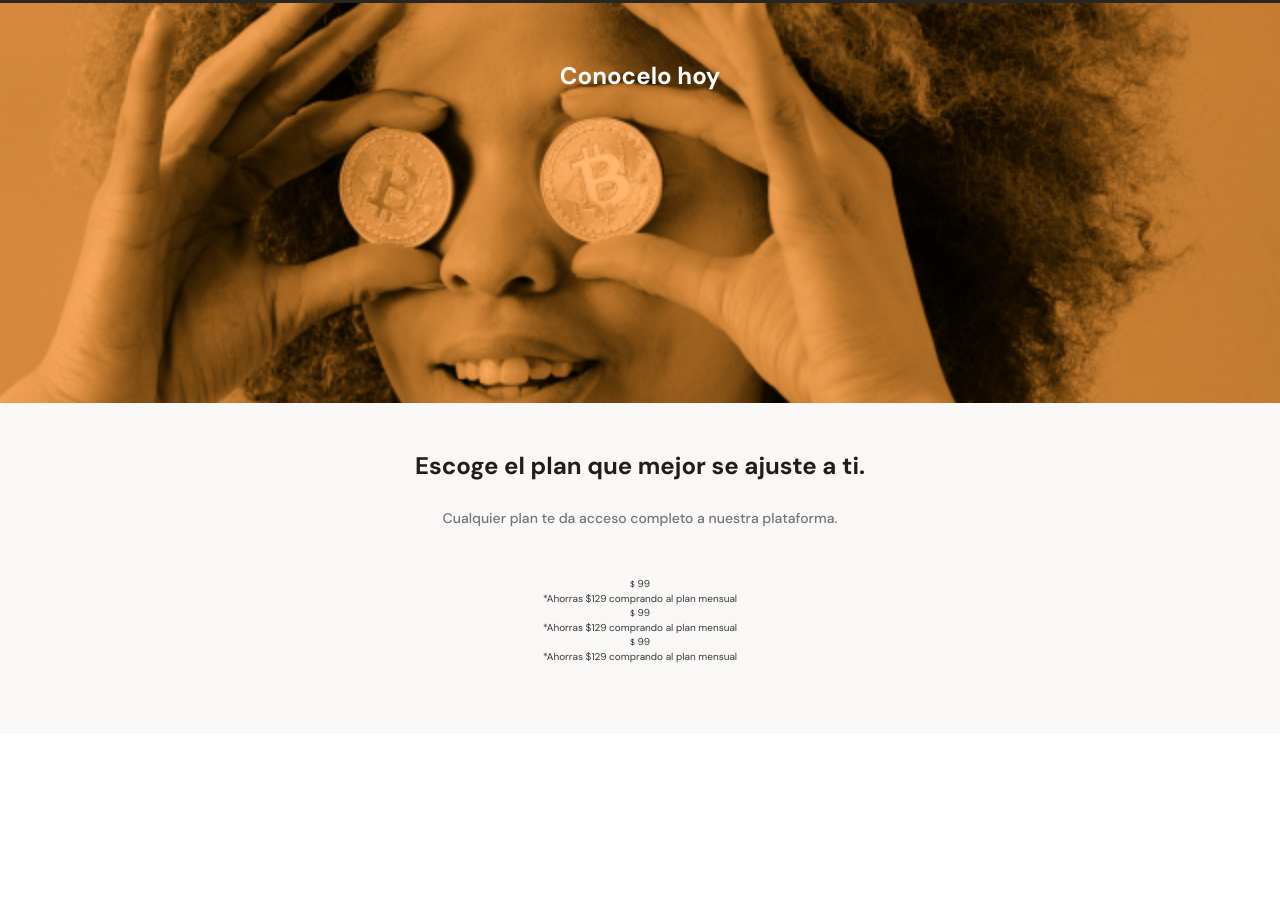
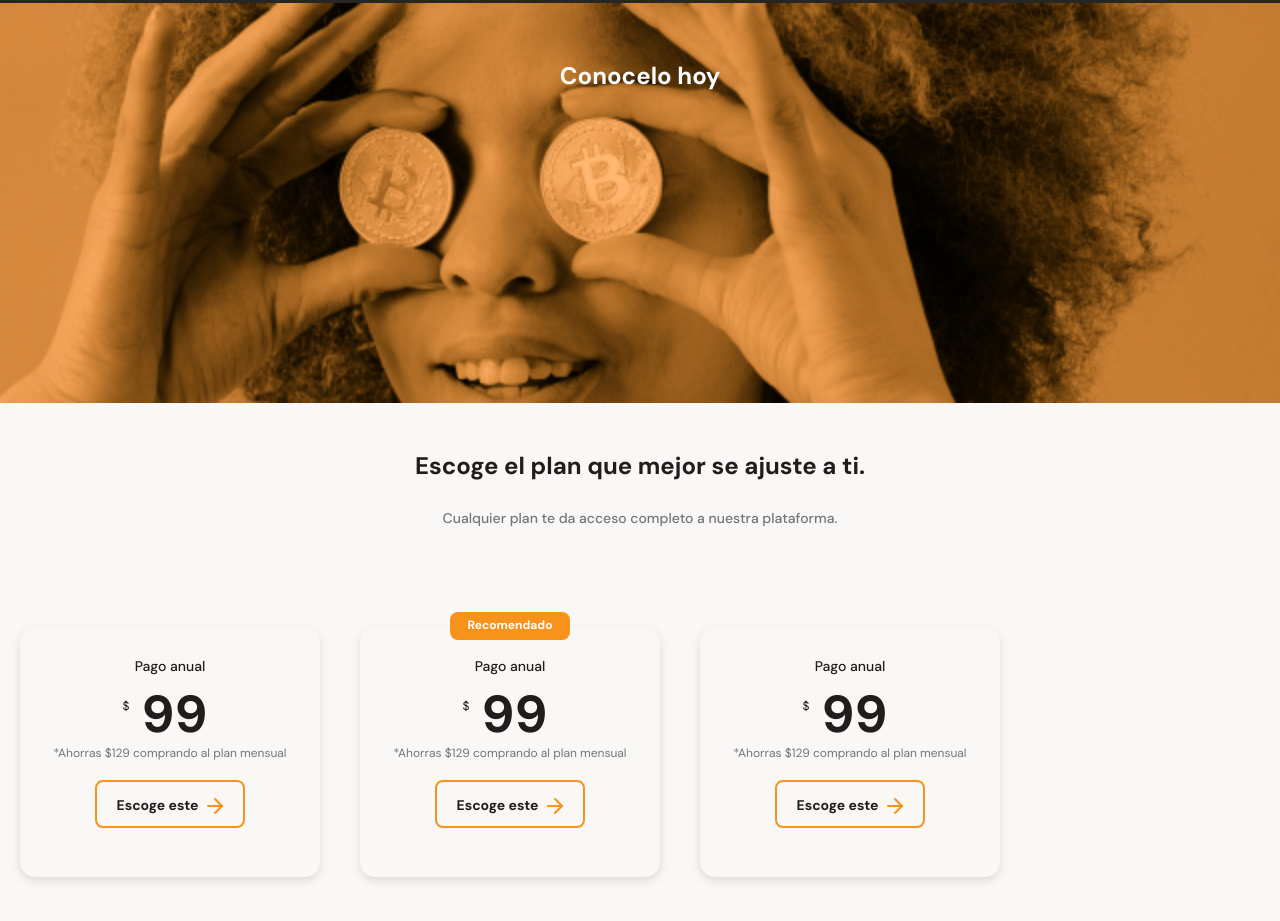
Before and after one commit to Yordyr06/Landing-Page, a plain HTML site: page index.html in a window 1280 px wide. Shown: the part 2347-3268 px from the top of the page. Before the commit the page ends 3081 px from the top, so only its background shows below. Drawn offline with Linux system fonts and the light colour scheme.

Commit message:
Terminada seccion de planes, con esto se completa todo el contenido del main

```diff
--- a/index.html
+++ b/index.html
@@ -144,29 +144,29 @@
       <section class="plans--slider-container">
         <article class="plans__cards">
           <div class="plans__cards--container">
-            <h3 class="plans__cards--tittle" ></h3>
+            <h3 class="plans__cards--tittle" >Pago anual</h3>
             <p class="plans__cards--price"><sub>$</sub> 99</p>
             <p class="plans__cards--saving">*Ahorras $129 comprando al plan mensual</p>
-            <button class="plans__cards--buttom"></button>
+            <button class="plans__cards--buttom">Escoge este<span></span></button>
           </div>
         </article>
 
         <article class="plans__cards">
-          <p class="recomended"></p>
+          <p class="recomended">Recomendado</p>
           <div class="plans__cards--container">
-            <h3 class="plans__cards--tittle" ></h3>
+            <h3 class="plans__cards--tittle" >Pago anual</h3>
             <p class="plans__cards--price"><sub>$</sub> 99</p>
-            <p class="plans__cards--savins">*Ahorras $129 comprando al plan mensual</p>
-            <button class="plans__cards--buttom"></button>
+            <p class="plans__cards--saving">*Ahorras $129 comprando al plan mensual</p>
+            <button class="plans__cards--buttom">Escoge este<span></span></button>
           </div>
         </article>
 
         <article class="plans__cards">
           <div class="plans__cards--container">
-            <h3 class="plans__cards--tittle" ></h3>
+            <h3 class="plans__cards--tittle" >Pago anual</h3>
             <p class="plans__cards--price"><sub>$</sub> 99</p>
-            <p class="plans__cards--savins">*Ahorras $129 comprando al plan mensual</p>
-            <button class="plans__cards--buttom"></button>
+            <p class="plans__cards--saving">*Ahorras $129 comprando al plan mensual</p>
+            <button class="plans__cards--buttom">Escoge este<span></span></button>
           </div>
         </article>
       </section>
--- a/style/main.css
+++ b/style/main.css
@@ -8,6 +8,7 @@
   --black: #201e1c;
 
   --light-grey: #bababa;
+  --light-grey-2: #757575;
   --grey: #808080;
 
   --off-white: #faf8f7;
@@ -133,7 +134,7 @@ html {
   font-size: 1.4rem;
   font-weight: 500;
   line-height: 1.6rem;
-  color: #757575;
+  color: var(--light-grey-2);
 }
 .section-currency,
 .section-commissions {}
@@ -204,7 +205,7 @@ html {
 .section-commissions__div--table-right {
   font-size: 1.4rem;
   font-weight: normal;
-  color: #757575;
+  color: var(--light-grey-2);
 }
 .section-currency__div--table-right .up {
   display: inline-block;
@@ -383,13 +384,81 @@ html {
   font-size: 1.4rem;
   font-weight: 500;
   line-height: 1.8rem;
-  color: #757575;
+  color: var(--light-grey-2);
 }
-.plans--slider-container {}
-.plans__cards {}
-.plans__cards .recomended {}
+.plans--slider-container {
+  display: flex;
+  height: 31.6rem;
+  overflow-x: scroll;
+  overscroll-behavior-x: contain;
+  scroll-snap-type: x proximity;
+}
+.plans__cards {
+  position: relative;
+  scroll-snap-align: center;
+  width: 70%;
+  min-width: 23rem;
+  max-width: 30rem;
+  height: 25rem;
+  margin: 5rem 2rem 0;
+  padding: 0 1.5rem;
+  border-radius: 1.5rem;
+  box-shadow: 0 0.4rem 0.8rem rgba(80, 73, 30, 0.16);
+}
+.plans__cards .recomended {
+  position: absolute;
+  width: 12rem;
+  height: 2.8rem;
+  top: -1.5rem;
+  left: calc(50% - 6rem);
+  font-size: 1.2rem;
+  font-weight: bold;
+  padding: 0.6rem;
+  background-color: var(--bitcoin-orange);
+  border-radius: 0.8rem;
+  color: var(--just-white);
+}
 .plans__cards--container {}
-.plans__cards--tittle {}
-.plans__cards--price {}
-.plans__cards--savins {}
-.plans__cards--buttom {}
+.plans__cards--tittle {
+  padding-top: 3rem;
+  font-size: 1.4rem;
+  font-weight: 500;
+  line-height: 1.8rem;
+  color: var(--black);
+}
+.plans__cards--price {
+  padding: 0.5rem 1rem 0.5rem 0;
+  font-size: 5.2rem;
+  font-weight: bold;
+  line-height: 5.3rem;
+  color: var(--black);
+}
+.plans__cards--price sub {
+  font-size: 1.2rem;
+  font-weight: 300;
+  vertical-align: text-top;
+}
+.plans__cards--saving {
+  font-size: 1.2rem;
+  color: var(--light-grey-2);
+}
+.plans__cards--buttom {
+  width: 15rem;
+  height: 4.8rem;
+  margin: 2rem auto;
+  background-color: var(--off-white);
+  border: 0.2rem solid var(--bitcoin-orange);
+  border-radius: 0.8rem;
+  font-size: 1.4rem;
+  font-weight: bold;
+  line-height: 1.8rem;
+  color: var(--black);
+}
+.plans__cards--buttom span {
+  display: inline-block;
+  margin-left: 0.5rem;
+  width: 2rem;
+  height: 2rem;
+  background-image: url(../assets/icons/orange-right-arrow.svg);
+  vertical-align: text-bottom;
+}
```
